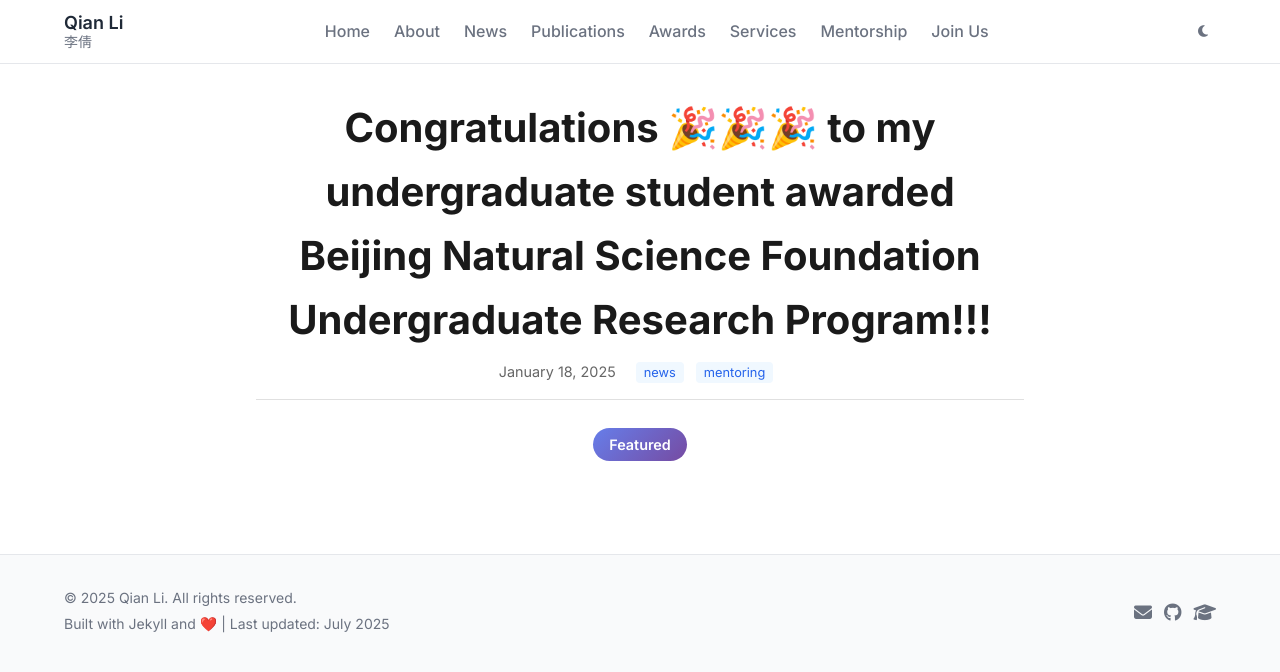
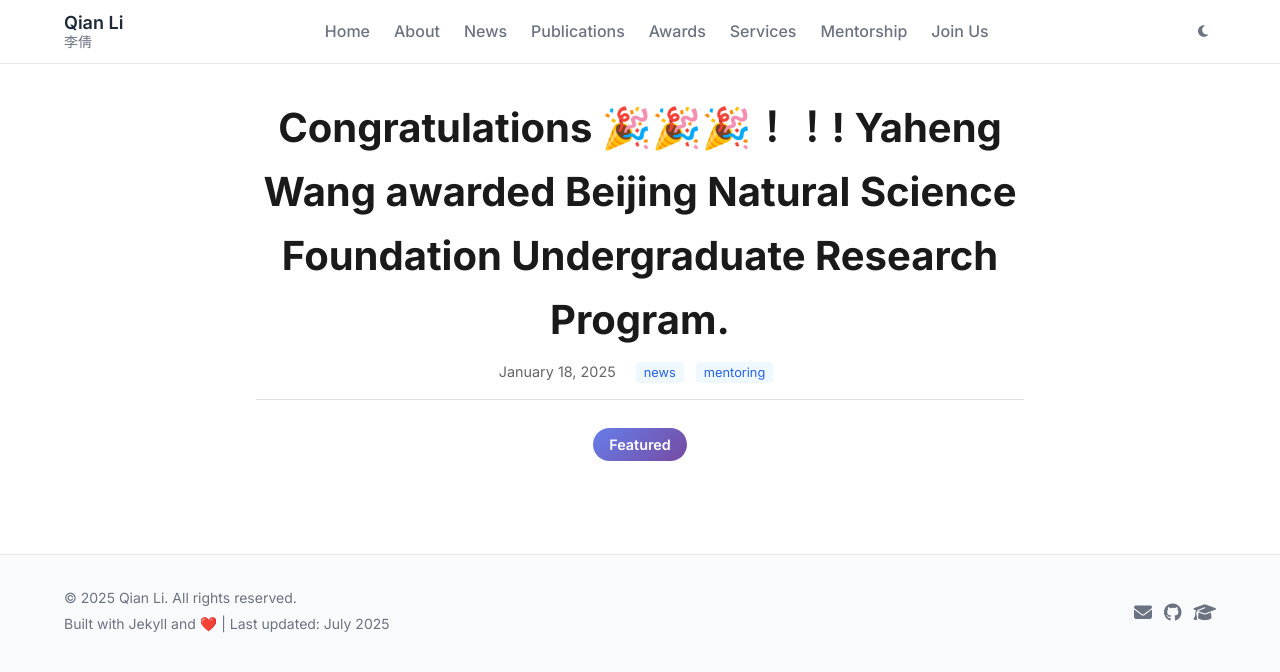
Before and after one commit to xiaoqian19940510/xiaoqian19940510.github.io, a Jekyll site: the page built from _posts/2025-01-18-student-funding.md, in a window 1280 px wide. Shown: the top 672 px of the page. Built offline with Jekyll 4.4.1, drawn with Linux system fonts in a browser that asks for light colours.

Commit message:
Update 2025-01-18-student-funding.md

```diff
--- a/_posts/2025-01-18-student-funding.md
+++ b/_posts/2025-01-18-student-funding.md
@@ -1,6 +1,6 @@
 ---
 layout: post
-title: "Congratulations 🎉🎉🎉 to my undergraduate student awarded Beijing Natural Science Foundation Undergraduate Research Program!!! "
+title: "Congratulations 🎉🎉🎉！！! Yaheng Wang awarded Beijing Natural Science Foundation Undergraduate Research Program. "
 date: 2025-01-18
 categories: [news, mentoring]
 featured: true
```
